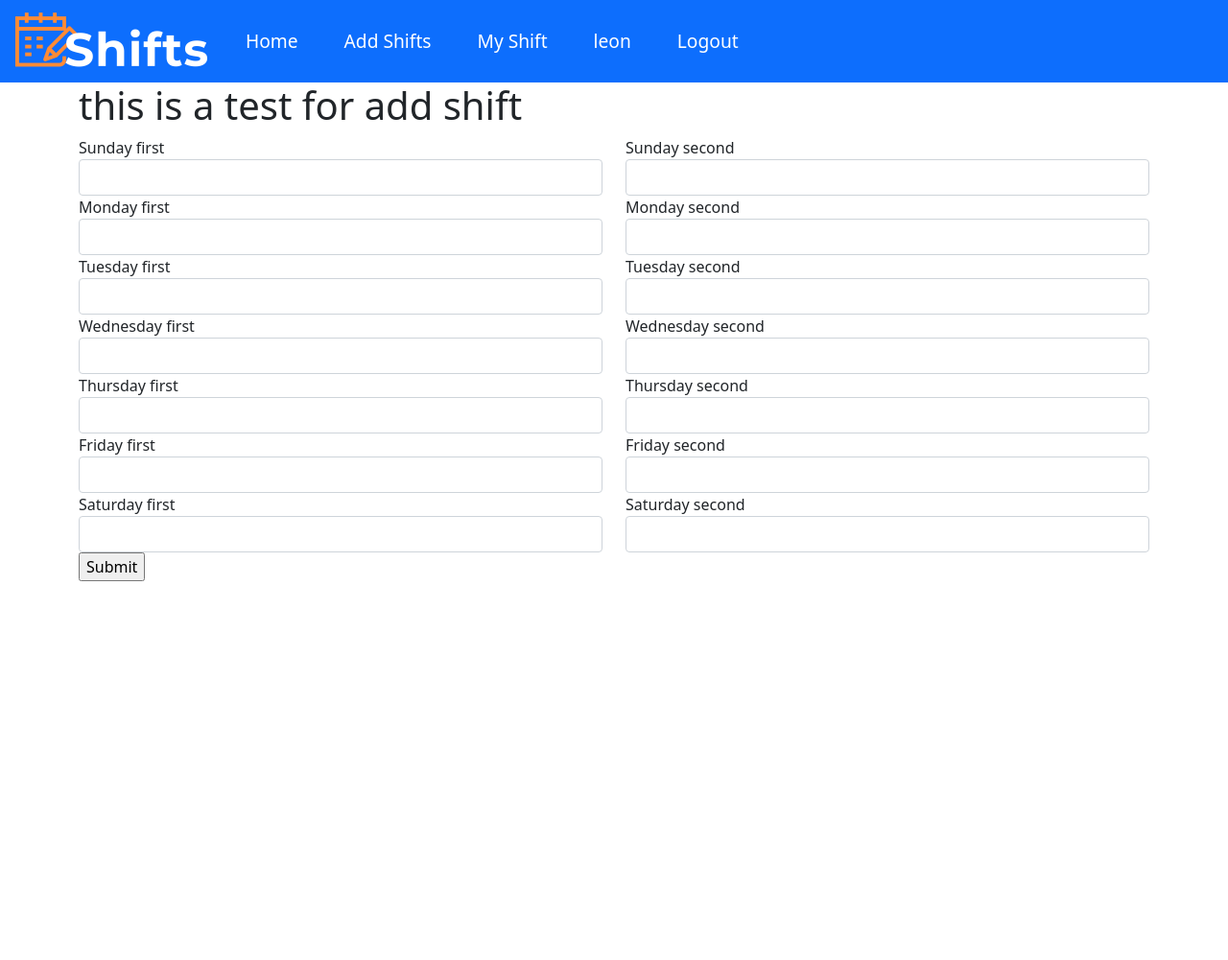
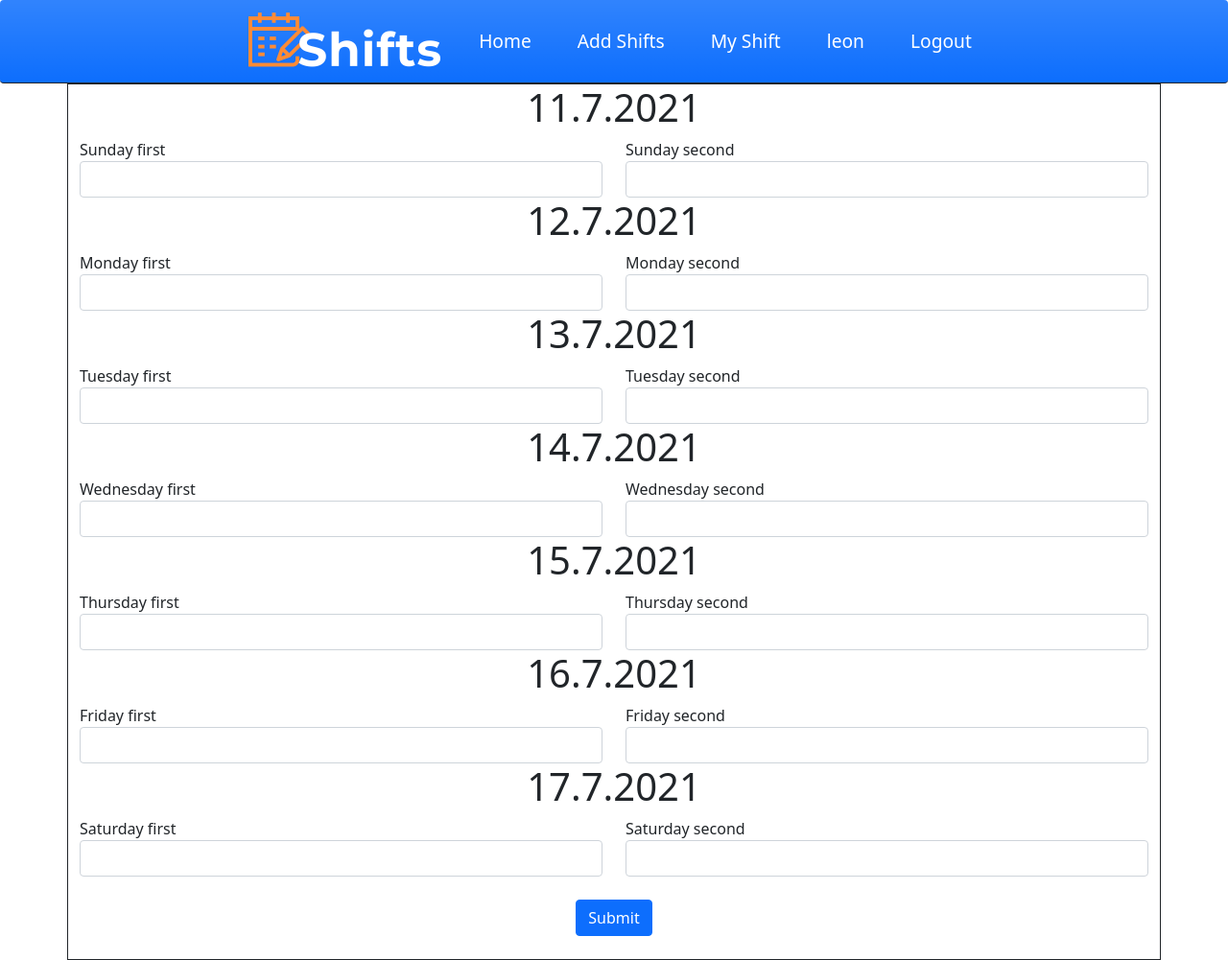
Before and after one commit to LeonTrestman/ShiftsApp, a Django app: page /addshifts/ in a window 1280 px wide. Shown: the whole page at 96% size. Before the commit the page ends 606 px from the top, so only its background shows below. Run offline with Django 3.2, Linux system fonts and the light colour scheme; a user stored in the database is signed in; some libraries are stand-ins or nearby versions.

Commit message:
add styling

```diff
--- a/Shifts/forms.py
+++ b/Shifts/forms.py
@@ -3,14 +3,14 @@ from django.forms import ModelForm
 from .models import shiftSubmitTwo, weekly_schedule
 from .consts import DAYS_OF_WEEK,TYPE_OF_SHIFTS
 
-class NewShiftForm(forms.Form):
-    sunday=forms.IntegerField(label="Sunday",min_value=0,max_value=3)
-    monday=forms.IntegerField(label="monday",min_value=0,max_value=3)
-    tuesday=forms.IntegerField(label="tuesday",min_value=0,max_value=3)
-    wednesday=forms.IntegerField(label="wednesday",min_value=0,max_value=3)
-    thursday=forms.IntegerField(label="thursday",min_value=0,max_value=3)
-    friday=forms.IntegerField(label="friday",min_value=0,max_value=3)
-    saturday=forms.IntegerField(label="saturday",min_value=0,max_value=3)
+# class NewShiftForm(forms.Form):
+#     sunday=forms.IntegerField(label="Sunday",min_value=0,max_value=3)
+#     monday=forms.IntegerField(label="monday",min_value=0,max_value=3)
+#     tuesday=forms.IntegerField(label="tuesday",min_value=0,max_value=3)
+#     wednesday=forms.IntegerField(label="wednesday",min_value=0,max_value=3)
+#     thursday=forms.IntegerField(label="thursday",min_value=0,max_value=3)
+#     friday=forms.IntegerField(label="friday",min_value=0,max_value=3)
+#     saturday=forms.IntegerField(label="saturday",min_value=0,max_value=3)
 
 
 
--- a/Shifts/templates/Shifts/addshifts.html
+++ b/Shifts/templates/Shifts/addshifts.html
@@ -2,30 +2,88 @@
 
 {% block body %}
 
-    <div class="container">
+
 
     <!--displaying Error messages-->
     {% if messages %}
-        {% for message in messages %}
+
+    {% for message in messages %}
+
+
+    <div class="alert alert-danger text-center" role="alert">
         {{message}}
-        {% endfor %}
+
+    </div>
+
+    {% endfor %}
+
+
     {% endif %}
+
+    <div class="container border border-dark">
 
 
 
-        <h1>this is a test for add shift </h1>
+
+    <script>
+
+        const DAYS =[
+             "Sunday",
+             "Monday",
+              "Tuesday",
+              "Wednesday",
+              "Thursday",
+              "Friday",
+              "Saturday",
+              ]
+
+
+       //takes dayIndex from sunday(0) to saturday(6)
+        function nextDate(dayIndex) {
+            var today = new Date();
+            today.setDate(today.getDate() + (dayIndex - 1 - today.getDay() + 7) % 7 + 1);
+            return today;
+        }
+
+        //displays date for next week
+        document.addEventListener("DOMContentLoaded",()=>{
+            var next_week = nextDate(0);
+            //var nextWeekFrom = new Date(date.setDate(nextWeekStart));
+            for (let i = 0; i < DAYS.length; ++i) {
+
+                document.getElementById(`${DAYS[i]} first`).innerHTML =next_week.toLocaleString('he-IL',{year: 'numeric', month: 'numeric', day: 'numeric'});
+                //loop next week
+                next_week.setDate(next_week.getDate() + 1);
+
+              }
+            }
+
+        )
+    </script>
 
             <form action="{% url 'Shifts:addshifts' %}" method ="post">
                 {% csrf_token %}
 
                 <div class="row">
                         {% for field in form %}
-                        <div class="col-sm-6">
+
+                        {% if "first" in field.label %}
+                            <div class="col-sm-12 ">
+                                <h1 class="text-center" id="{{field.label}}"> Date</h1>
+                            </div>
+                        {% endif %}
+                        <div class="col-sm-6 ">
                                  {{ field.label }}{{ field }}
                         </div>
                         {% endfor %}
                 </div>
-                <input type="submit">
+
+                <div class="d-flex justify-content-center" >
+
+                       <button type="submit" class="btn btn-primary m-4">Submit</button>
+
+                </div>
+
             </form>
 
 
--- a/Shifts/templates/Shifts/layout.html
+++ b/Shifts/templates/Shifts/layout.html
@@ -6,20 +6,17 @@
 
     <head>
       <title>Shifts</title>
-     <!-- react-->
-
-         <script src="https://unpkg.com/react@17/umd/react.production.min.js" crossorigin></script>
-         <script src="https://unpkg.com/react-dom@17/umd/react-dom.production.min.js" crossorigin></script>
-         <script src="https://unpkg.com/babel-standalone@6/babel.min.js"></script>
       <!-- Bootstrap CSS -->
 
      <link href="https://cdn.jsdelivr.net/npm/bootstrap@5.0.2/dist/css/bootstrap.min.css" rel="stylesheet" integrity="sha384-EVSTQN3/azprG1Anm3QDgpJLIm9Nao0Yz1ztcQTwFspd3yD65VohhpuuCOmLASjC" crossorigin="anonymous">
      <script src="https://cdn.jsdelivr.net/npm/bootstrap@5.0.2/dist/js/bootstrap.bundle.min.js" integrity="sha384-MrcW6ZMFYlzcLA8Nl+NtUVF0sA7MsXsP1UyJoMp4YLEuNSfAP+JcXn/tWtIaxVXM" crossorigin="anonymous"></script>
      </head>
 
- <body>
+
+
+ <body class="">
 <!-- Navigation bar -->
-      <nav class="navbar navbar-expand-sm bg-primary navbar-dark">
+      <nav class="bg-primary bg-gradient navbar navbar-expand-sm border-bottom border-dark justify-content-center rounded-2 navbar-dark">
             <a class ="nav-brand px-3" href="{% url 'Shifts:index' %}"><img src="{% static 'img/logo.png'  %}" class="img-responsive"    > </a>
           <!-- Links -->
           <ul class="navbar-nav">
--- a/ShiftsApp/settings.py
+++ b/ShiftsApp/settings.py
@@ -109,7 +109,7 @@ AUTH_PASSWORD_VALIDATORS = [
 
 LANGUAGE_CODE = 'en-us'
 
-TIME_ZONE = 'UTC'
+TIME_ZONE = 'Asia/Jerusalem'
 
 USE_I18N = True
 
```
Also changed, not shown: db.sqlite3.
